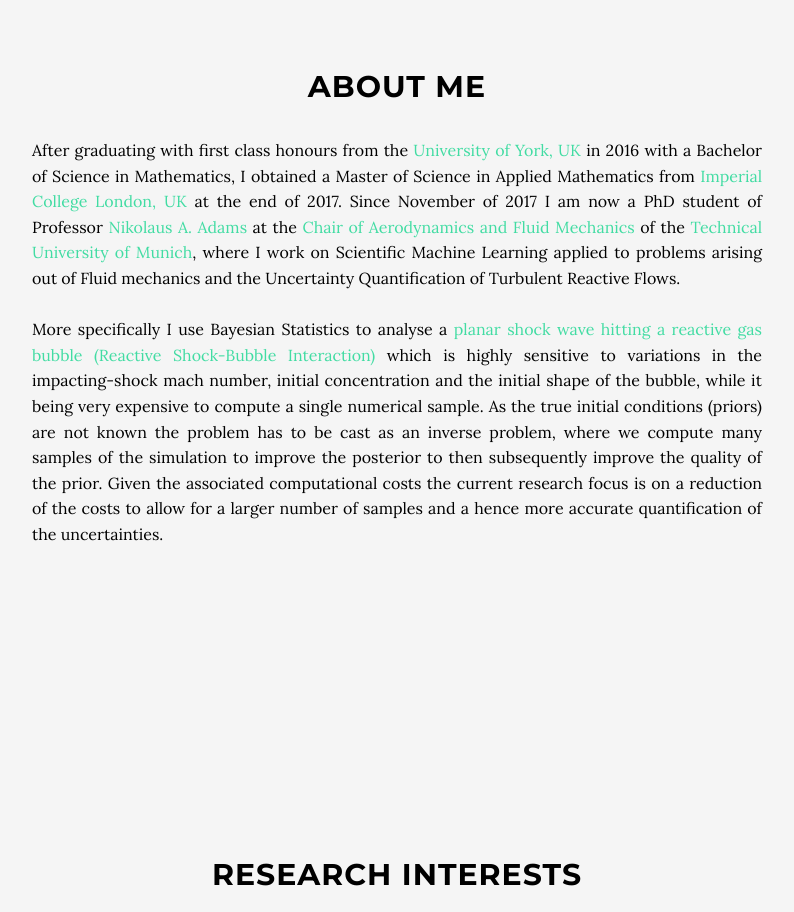
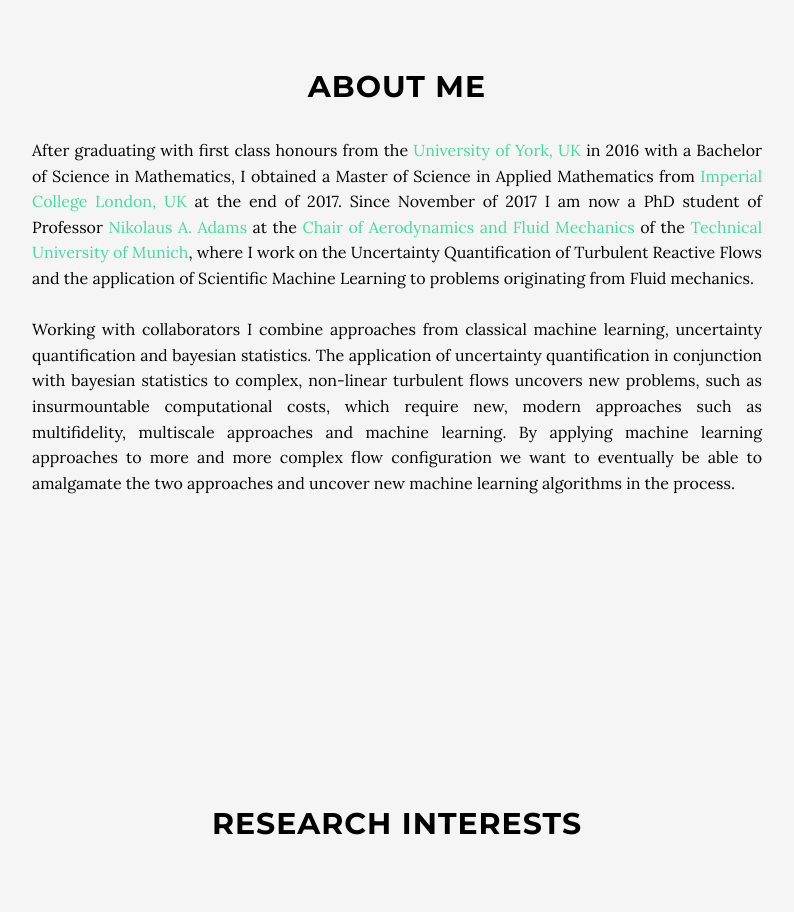
Before and after one commit to ludgerpaehler/ludgerpaehler.github.io, a website: page index.html in a window 1280 px wide. Shown: the part 980-1892 px from the top of the page, without its empty margins (243-1037 px from the left). Drawn offline with Linux system fonts and the light colour scheme; a script that the page names is missing.

Commit message:
First draft of the new about me.

```diff
--- a/index.html
+++ b/index.html
@@ -105,16 +105,14 @@
                 <a href="https://www.imperial.ac.uk/" target="_blank">Imperial College London, UK</a> at the end of 2017. Since November of 2017
                 I am now a PhD student of Professor <a href="https://www.aer.mw.tum.de/mitarbeiterinnen/cv/prof-adams/" target="_blank">Nikolaus A. Adams</a>
                 at the <a href="https://www.aer.mw.tum.de" target="_blank">Chair of Aerodynamics and Fluid Mechanics</a> of the
-                <a href="https://www.tum.de/en" target="_blank">Technical University of Munich</a>, where I work on Scientific Machine Learning applied to
-                problems arising out of Fluid mechanics and the Uncertainty Quantification of Turbulent Reactive Flows. <br> <br>
+                <a href="https://www.tum.de/en" target="_blank">Technical University of Munich</a>, where I work on the Uncertainty Quantification of Turbulent
+                Reactive Flows and the application of Scientific Machine Learning to problems originating from Fluid mechanics. <br> <br>
 
-				More specifically I use Bayesian Statistics to analyse a
-                <a href="https://ars.els-cdn.com/content/image/1-s2.0-S0010218017301219-gr1_lrg.jpg" target="_blank">planar shock wave hitting a reactive gas bubble (Reactive Shock-Bubble Interaction)</a>
-                which is highly sensitive to variations in the impacting-shock mach number, initial concentration and the initial shape of the bubble, while it being
-                very expensive to compute a single numerical sample. As the true initial conditions (priors) are not known the problem has to be cast as an inverse
-                problem, where we compute many samples of the simulation to improve the posterior to then subsequently improve the quality of the prior. Given the
-                associated computational costs the current research focus is on a reduction of the costs to allow for a larger number of samples and a hence more accurate
-                quantification of the uncertainties. <br><br>
+                Working with collaborators I combine approaches from classical machine learning, uncertainty quantification and bayesian statistics. The
+                application of uncertainty quantification in conjunction with bayesian statistics to complex, non-linear turbulent flows uncovers new problems,
+                such as insurmountable computational costs, which require new, modern approaches such as multifidelity, multiscale approaches and machine learning.
+                By applying machine learning approaches to more and more complex flow configuration we want to eventually be able to amalgamate the two
+                approaches and uncover new machine learning algorithms in the process. <br><br>
 
 				</p>
             </div>
```
